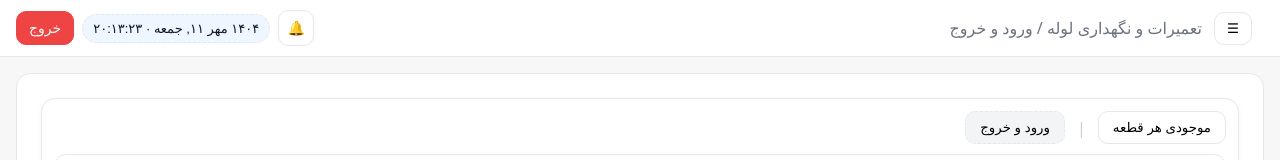
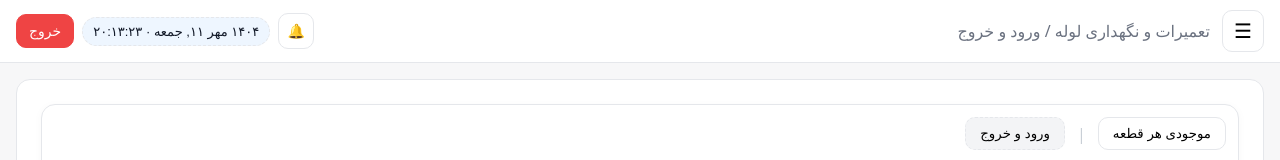
Before and after one commit to rajabi1380/Drilling-equipment-project, a React (Create React App) app: page /maintenance/inout in a window 1280 px wide. Shown: the top 160 px of the page. Built offline with nearby package versions, Linux system fonts and the light colour scheme.

Commit message:
Edit Navbar File

```diff
--- a/src/Components/Navbar.css
+++ b/src/Components/Navbar.css
@@ -4,27 +4,29 @@
   --petro:#0f3d57; /* آبی نفتی برای تعطیلات */
 }
 
-/* نوار بالا */
+/* ===== نوار بالا ===== */
 .nav{
-  position: sticky; top: 0; z-index: 60;
+  position: sticky; top: 0; z-index: 1000;
+  width: 100%;
   display: flex; align-items: center; justify-content: space-between;
-  width: 100%;
   background: var(--panel);
   border-bottom: 1px solid var(--line);
   padding: 10px 16px;
+  direction: rtl;
 }
 
-/* راست: بردکرامب + همبرگر (فاصله داشته باشد) */
+/* سمت راست: همبرگر + بردکرامب */
 .nav__right{ display:flex; align-items:center; gap: 12px; }
-.nav__breadcrumb{ color: var(--sub); white-space: nowrap; }
-.nav__hamburger{
-  margin-inline-start: 12px;
-  border: 1px solid var(--line); background:#fff; border-radius: 10px;
-  padding: 8px 12px; cursor: pointer;
+.nav__breadcrumb{
+  color: var(--sub);
+  white-space: nowrap; overflow: hidden; text-overflow: ellipsis;
+  max-width: min(55vw, 560px);
 }
 
-/* چپ: خروج + زنگوله + چیپ تاریخ/ساعت */
+/* سمت چپ: زنگوله + چیپ تاریخ/ساعت + خروج */
 .nav__left{ display:flex; align-items:center; gap: 8px; }
+
+/* ===== دکمه‌ها و چیپ ===== */
 .btn{
   appearance:none; border:1px solid var(--line); background:#fff; color:var(--text);
   border-radius:10px; padding:8px 12px; font-size:14px; cursor:pointer; transition:.15s;
@@ -40,14 +42,41 @@
   padding:6px 10px; border-radius:999px;
 }
 
-/* دراپ‌داون‌ها */
+/* ===== دکمه 3 خط (همیشه نمایش داده شود) ===== */
+.nav__hamburger{
+  display: inline-flex !important;        /* همیشه دیده شود */
+  position: relative;
+  width: 42px; height: 42px;
+  border: 1px solid var(--line);
+  background: #fff;
+  border-radius: 10px;
+  cursor: pointer;
+  align-items: center; justify-content: center;
+  -webkit-tap-highlight-color: transparent;
+  padding: 0 12px;
+  font-size: 20px;                        /* اگر از کاراکتر ☰ استفاده می‌کنی */
+}
+/* اگر از <span> برای سه خط استفاده کردی (اختیاری) */
+.nav__hamburger span{
+  display:block; width:22px; height:2px; background:#111827; position:relative;
+}
+.nav__hamburger span::before,
+.nav__hamburger span::after{
+  content:""; position:absolute; left:0; width:22px; height:2px; background:#111827;
+}
+.nav__hamburger span::before{ top:-7px; }
+.nav__hamburger span::after { top: 7px; }
+.nav__hamburger:hover{ background: var(--muted); }
+.nav__hamburger:focus-visible{ outline:2px solid #60a5fa; outline-offset:2px; }
+
+/* ===== دراپ‌داون‌ها (زنگوله/تقویم) ===== */
 .nav__calendar, .nav__bell{ position: relative; }
 .nav__dropdown{
   position: absolute;
   inset-inline-end: 0; inset-block-start: calc(100% + 8px);
   background:#fff; border:1px solid var(--line); border-radius:12px; padding:8px;
   box-shadow: 0 12px 24px rgba(0,0,0,.08);
-  min-width: 260px; z-index: 70;
+  min-width: 260px; z-index: 1010;
 }
 .nav__dropdown--calendar{ width: 280px; }
 .nav__picked{ font-size:12px; color:var(--sub); margin-top:6px; }
@@ -57,7 +86,7 @@
 .notif__title{ font-size:13px; color:var(--text); }
 .notif__time{ font-size:12px; color:var(--sub); }
 
-/* ====== استایل تقویم مینی ====== */
+/* ===== تقویم مینی ===== */
 .cal{ border:1px solid var(--line); border-radius:12px; padding:10px; background:#fff; }
 .cal__hdr{ display:flex; align-items:center; justify-content:space-between; margin-bottom:6px; }
 .cal__title{ font-size:13px; color:var(--text); font-weight:600; }
@@ -76,18 +105,18 @@
 .cal__d:hover{ background: var(--muted); }
 .cal__d.is-today{ background: var(--muted); border-color:#cfe3ff; }
 .cal__d.is-selected{ border-style: solid; border-color:#1f8cff; box-shadow: 0 0 0 3px rgba(31,140,255,.12); }
-/* تعطیلی‌ها آبی نفتی لطیف */
-.cal__d.is-holiday{
-  background: #e8f0f5;
-  color: var(--petro);
-  border-color: #c7d7e2;
-}
-
+.cal__d.is-holiday{ background: #e8f0f5; color: var(--petro); border-color: #c7d7e2; }
 .cal__footer{ display:flex; justify-content:flex-end; margin-top:6px; }
 .cal__btn{ border:1px solid var(--line); background:#fff; border-radius:8px; padding:6px 10px; cursor:pointer; }
 
-/* — ریسپانسیو: موبایل/تبلت فقط خروج و زنگوله — */
-@media (max-width: 992px){
-  .nav{ padding:10px 12px; }
-  .nav__breadcrumb, .nav__hamburger, .nav__calendar{ display:none; }
+/* ===== ریسپانسیو‌های ملایم (بدون مخفی کردن همبرگر) ===== */
+@media (max-width: 1024px){
+  .nav{ padding: 8px 12px; }
+  .btn{ padding:7px 10px; font-size:13px; }
+  .btn.icon{ width:34px; height:34px; }
+  .nav__breadcrumb{ max-width: 45vw; }
 }
+
+@media (max-width: 640px){
+  .nav__breadcrumb{ display: none; }     /* خیلی کوچک شد، فقط اختیاری مخفیش کردیم */
+}
```
